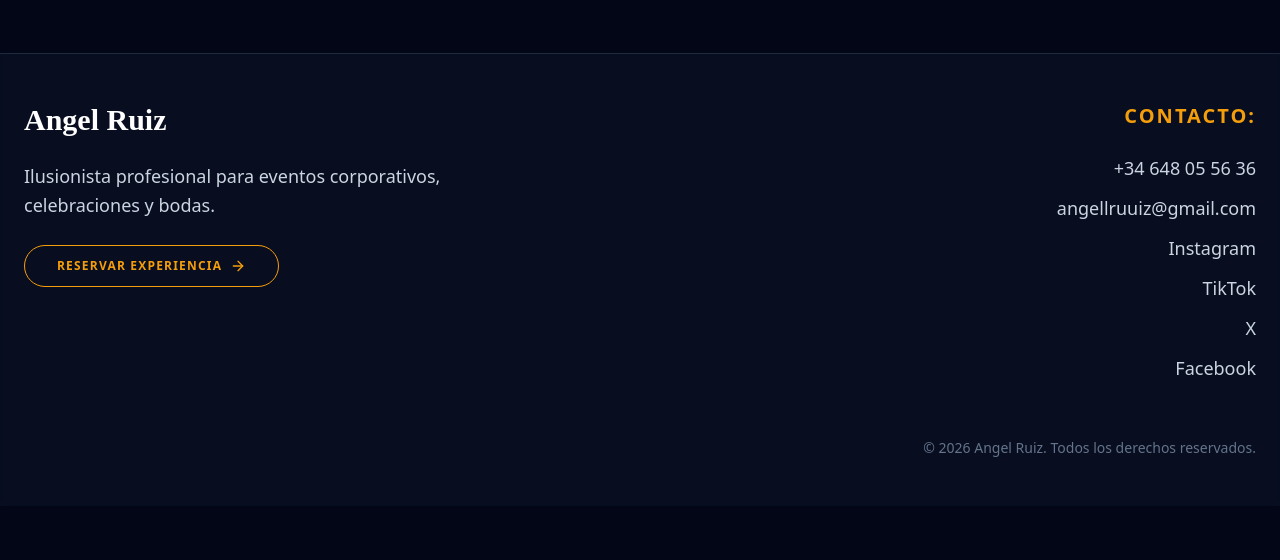
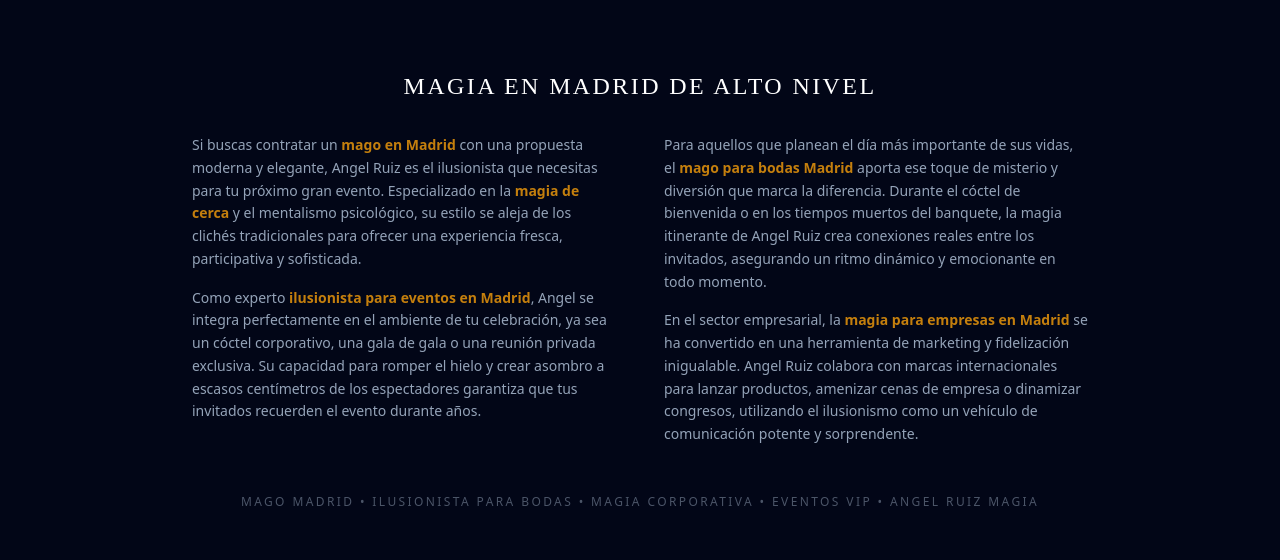
Before and after one commit to angelruuiz/WebAngelRuizWorld, a Next.js app: page / in a window 1280 px wide. Shown: the part 827-1387 px from the top of the page. Before the commit the page ends 1333 px from the top, so only its background shows below. Built offline with nearby package versions, Linux system fonts and the light colour scheme.

Commit message:
seo: finalized optimization for 90+ score (meta length, word count expansion, keywords density)

```diff
--- a/app/empresas/page.jsx
+++ b/app/empresas/page.jsx
@@ -30,11 +30,13 @@ export default function EmpresasPage() {
                             <h1 className="text-4xl md:text-7xl font-[Cinzel] text-white mb-8 border-b-2 border-amber-500 pb-4 font-bold">Empresas</h1>
 
                             <div className="space-y-6 text-white text-base md:text-lg font-medium leading-relaxed text-justify">
-                                <p><span className="text-amber-400 font-bold">Magia personalizada para empresas y marcas de gran prestigio internacional.</span> Sorprende a tus equipos con una actividad innovadora y haz que se involucren al 100%.</p>
+                                <p><span className="text-amber-400 font-bold">Magia personalizada para empresas y marcas de gran prestigio internacional en Madrid.</span> Sorprende a tus equipos con una actividad innovadora y haz que se involucren al 100% en la cultura de tu compañía a través del asombro.</p>
 
-                                <p><span className="text-white font-bold italic underline decoration-amber-500/50">Me infiltraré como un empleado más</span>, evitando así modificar el transcurso del evento. Hipnosis, mentalismo, robos... Entretenimiento fresco y moderno, esa es la clave para que tus equipos participen.</p>
+                                <p><span className="text-white font-bold italic underline decoration-amber-500/50">Me infiltraré como un empleado más</span> o como un invitado sorpresa, evitando así modificar el trascurso natural del evento pero elevando el ánimo general. Mi especialidad es el dinamismo: hipnosis, mentalismo, robos imposibles y <strong className="text-amber-500">ilusionismo corporativo</strong> de vanguardia. Esta es la clave para que tus equipos participen y conecten de forma orgánica.</p>
 
-                                <p className="text-amber-500/90 italic font-bold border-l-2 border-amber-500 pl-4 py-2 mt-4">Un cóctel, una cena de empresa, un congreso, un desayuno... Cualquier ocasión con un algo de magia cambiará por completo la perspectiva del evento.</p>
+                                <p>Ya sea en la inauguración de una sede, un congreso internacional o un desayuno de networking, el impacto de mi magia refuerza el mensaje de tu marca. La versatilidad de mis efectos me permite integrar logos, conceptos de empresa o productos específicos, convirtiendo el entretenimiento en un canal de comunicación de alto impacto.</p>
+
+                                <p className="text-amber-500/90 italic font-bold border-l-2 border-amber-500 pl-4 py-2 mt-4">Un cóctel, una cena de empresa, un congreso, un desayuno... Cualquier ocasión con un algo de magia cambiará por completo la perspectiva del evento, asegurando un clima de innovación y exclusividad.</p>
                             </div>
                         </motion.div>
                     </div>
--- a/app/layout.jsx
+++ b/app/layout.jsx
@@ -7,7 +7,7 @@ export const metadata = {
     default: 'Angel Ruiz | Mago e Ilusionista en Madrid para Bodas y Eventos',
     template: '%s | Angel Ruiz Magia'
   },
-  description: 'Angel Ruiz, ilusionista profesional experto en Magia de Cerca y Cóctel para eventos corporativos, bodas y fiestas VIP en Madrid. Crea experiencias mágicas e inolvidables.',
+  description: 'Angel Ruiz, ilusionista en Madrid experto en magia de cerca para eventos corporativos, bodas y fiestas VIP. Vive una experiencia única e inolvidable.',
   keywords: ['Mago Madrid', 'Ilusionista en Madrid', 'Mago para bodas Madrid', 'Magia para empresas Madrid', 'Mago para eventos corporativos', 'Magia de cerca Madrid', 'Angel Ruiz', 'Espectáculo de magia Madrid', 'Contratar mago Madrid', 'Mago ilusionista Madrid', 'Mago para comuniones Madrid'],
   authors: [{ name: 'Angel Ruiz' }],
   creator: 'Angel Ruiz',
--- a/app/page.jsx
+++ b/app/page.jsx
@@ -115,6 +115,29 @@ const Services = ({ selectedService, setSelectedService, disabled }) => {
 
 
 
+const SEOContent = () => {
+    return (
+        <section className="py-24 px-6 bg-slate-950 text-slate-400 border-t border-white/5">
+            <div className="max-w-4xl mx-auto">
+                <h2 className="text-white font-[Cinzel] text-2xl mb-8 uppercase tracking-widest text-center">Magia en Madrid de Alto Nivel</h2>
+                <div className="grid grid-cols-1 md:grid-cols-2 gap-12 text-sm leading-relaxed">
+                    <div className="space-y-4">
+                        <p>Si buscas contratar un <strong className="text-amber-500/80">mago en Madrid</strong> con una propuesta moderna y elegante, Angel Ruiz es el ilusionista que necesitas para tu próximo gran evento. Especializado en la <strong className="text-amber-500/80">magia de cerca</strong> y el mentalismo psicológico, su estilo se aleja de los clichés tradicionales para ofrecer una experiencia fresca, participativa y sofisticada.</p>
+                        <p>Como experto <strong className="text-amber-500/80">ilusionista para eventos en Madrid</strong>, Angel se integra perfectamente en el ambiente de tu celebración, ya sea un cóctel corporativo, una gala de gala o una reunión privada exclusiva. Su capacidad para romper el hielo y crear asombro a escasos centímetros de los espectadores garantiza que tus invitados recuerden el evento durante años.</p>
+                    </div>
+                    <div className="space-y-4">
+                        <p>Para aquellos que planean el día más importante de sus vidas, el <strong className="text-amber-500/80">mago para bodas Madrid</strong> aporta ese toque de misterio y diversión que marca la diferencia. Durante el cóctel de bienvenida o en los tiempos muertos del banquete, la magia itinerante de Angel Ruiz crea conexiones reales entre los invitados, asegurando un ritmo dinámico y emocionante en todo momento.</p>
+                        <p>En el sector empresarial, la <strong className="text-amber-500/80">magia para empresas en Madrid</strong> se ha convertido en una herramienta de marketing y fidelización inigualable. Angel Ruiz colabora con marcas internacionales para lanzar productos, amenizar cenas de empresa o dinamizar congresos, utilizando el ilusionismo como un vehículo de comunicación potente y sorprendente.</p>
+                    </div>
+                </div>
+                <div className="mt-12 text-center text-xs opacity-50 uppercase tracking-[0.2em] font-light">
+                    Mago Madrid • Ilusionista para Bodas • Magia Corporativa • Eventos VIP • Angel Ruiz Magia
+                </div>
+            </div>
+        </section>
+    );
+};
+
 export default function App() {
     const [isContactOpen, setIsContactOpen] = useState(false);
     const [selectedService, setSelectedService] = useState(null);
@@ -178,6 +201,7 @@ export default function App() {
 
             <main>
                 <Hero onOpenModal={() => setIsContactOpen(true)} />
+                <SEOContent />
             </main>
 
             <Footer onOpenContact={() => setIsContactOpen(true)} />
--- a/app/particulares/eventos/page.jsx
+++ b/app/particulares/eventos/page.jsx
@@ -31,7 +31,11 @@ export default function EventosDetailPage() {
 
                             <p>Si sois un grupo reducido, puedo llevar a tu domicilio mi espectáculo del teatro Houdini, <span className="text-amber-400 font-bold font-['Playfair_Display'] italic">"Reina de corazones"</span>. El teatro en tu casa.</p>
 
-                            <p>Disfrutarás de un show familiar-adulto en el que prácticamente todos participaréis de una forma u otra. Un humor elegante y una buena dosis de emoción os harán flipar a lo grande, ¡te lo aseguro!</p>
+                            <p>Convierte cualquier celebración en un acontecimiento épico. Me especializo en <strong className="text-amber-400">magia para eventos privados en Madrid</strong>, ofreciendo un show versátil que se adapta a cumpleaños, aniversarios, comuniones o simplemente una reunión de amigos que buscan algo fuera de lo común.</p>
+
+                            <p>Disfrutarás de un show familiar-adulto en el que prácticamente todos participaréis de una forma u otra. Mi enfoque combina un <strong className="text-amber-400 italic underline decoration-amber-500/30">humor inteligente y refinado</strong> con efectos de ilusionismo que desafían la lógica. No es solo ver trucos; es participar en una experiencia emocional donde la sorpresa es el plato fuerte.</p>
+
+                            <p>Ya sea en el salón de un restaurante, en el jardín de tu casa o en un local privado, mi magia de cerca profesional está diseñada para funcionar en cualquier espacio. Me encargo de leer la energía del grupo y subir el nivel de asombro de forma progresiva, desde juegos visuales impactantes hasta sesiones de mentalismo que dejarán a todos sin palabras.</p>
 
                             <p className="italic text-amber-500/90 font-bold border-l-2 border-amber-500 pl-4 py-2 mt-4">Verás cosas nunca vistas; magia moderna. anillos, monedas, cartas y algunos objetos no tan comunes, serán los culpables de trasladarte a un mundo increíble lleno de misterio, humor y mucha cara dura...</p>
                         </div>
```
Also changed, not shown: app/particulares/bodas/page.jsx (+6 -2 lines).
